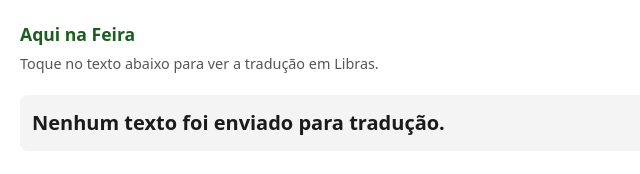
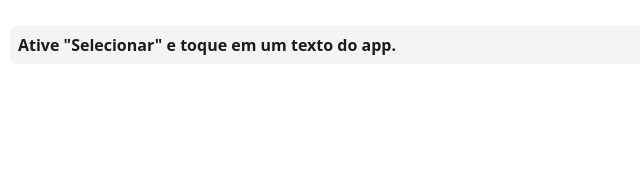
Before and after one commit to AquiNaFeira/accessibility-aquinafeira, a plain HTML site: page index.html in a window 1280 px wide. Shown: the whole page, without its empty margins (0-640 px from the left). Drawn offline with Linux system fonts and the light colour scheme.

Commit message:
Refactor styles and improve error handling

```diff
--- a/index.html
+++ b/index.html
@@ -5,20 +5,15 @@
   <meta name="viewport" content="width=device-width, initial-scale=1">
   <title>Aqui na Feira - Tradução em Libras</title>
   <style>
-    body { font-family: system-ui, sans-serif; margin: 0; padding: 20px; line-height: 1.6; color: #1b1b1b; background: #fff; }
-    h1 { font-size: 1.1rem; color: #1B5E20; margin: 0 0 4px; }
-    .dica { font-size: .9rem; color: #555; margin: 0 0 20px; }
-    #conteudo { font-size: 1.25rem; white-space: pre-wrap; font-weight: bold; padding: 12px; background: #f4f4f4; border-radius: 8px; }
-    #erro { display: none; margin-top: 20px; padding: 12px; border: 1px solid #b00020; border-radius: 8px; color: #b00020; }
+    body { font-family: system-ui, sans-serif; margin: 0; padding: 10px; line-height: 1.4; color: #1b1b1b; background: #fff; }
+    #conteudo { font-size: 1rem; white-space: pre-wrap; font-weight: bold; padding: 8px; background: #f4f4f4; border-radius: 8px; max-height: 5em; overflow: auto; }
+    #erro { display: none; margin-top: 12px; padding: 10px; border: 1px solid #b00020; border-radius: 8px; color: #b00020; }
   </style>
 </head>
 <body>
-  <h1>Aqui na Feira</h1>
-  <p class="dica">Toque no texto abaixo para ver a tradução em Libras.</p>
   <p id="conteudo"></p>
-  <p id="erro" role="alert">Não foi possível carregar o VLibras. Verifique sua conexão e tente novamente.</p>
+  <p id="erro" role="alert">Não foi possível carregar o VLibras.</p>
 
-  <!-- Estrutura do Widget VLibras -->
   <div vw class="enabled">
     <div vw-access-button class="active"></div>
     <div vw-plugin-wrapper>
@@ -35,31 +30,30 @@
         }
       }
       window.addEventListener('error', function (e) { notify('error', e.message); });
-      window.addEventListener('unhandledrejection', function (e) { notify('error', String(e.reason)); });
-      // Captura o texto do parâmetro t na URL (#t=...)
+
+      var el = document.getElementById('conteudo');
       var params = new URLSearchParams(location.hash.slice(1));
-      var texto = (params.get('t') || '').slice(0, 2000);
+      el.textContent = (params.get('t') || '').slice(0, 2000) || 'Ative "Selecionar" e toque em um texto do app.';
 
-      document.getElementById('conteudo').textContent =
-        texto || 'Nenhum texto foi enviado para tradução.';
+      // O app chama esta função para traduzir um texto
+      window.vlibrasTranslate = function (texto) {
+        el.textContent = String(texto || '').slice(0, 1500);
+        el.dispatchEvent(new MouseEvent('click', { bubbles: true, cancelable: true, view: window }));
+      };
 
       if (window.VLibras) {
-        // Inicializa o widget
         new window.VLibras.Widget('https://vlibras.gov.br/app');
-
-        // Aguarda o carregamento completo da página e dos scripts do VLibras
         window.addEventListener('load', function () {
           setTimeout(function () {
-            var accessButton = document.querySelector('[vw-access-button]');
-            if (accessButton) {
-              accessButton.click(); // Abre o avatar automaticamente
-            }
-          }, 2500); // Tempo necessário para o avatar carregar com segurança
+            var b = document.querySelector('[vw-access-button]');
+            if (b) b.click();
+            notify('ready');
+          }, 2500);
         });
       } else {
-          document.getElementById('erro').style.display = 'block';
-          notify('script-missing', 'VLibras não carregou');
-        }
+        document.getElementById('erro').style.display = 'block';
+        notify('script-missing', 'VLibras não carregou');
+      }
     })();
   </script>
 </body>
```
